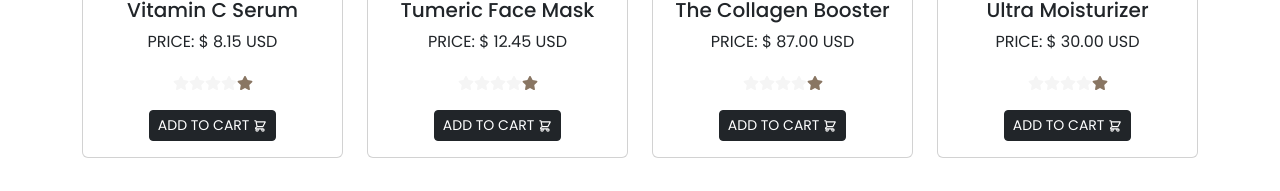
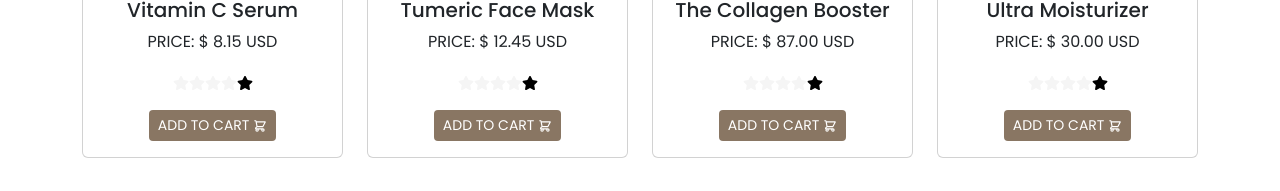
Before and after one commit to somkenemuscle/Beauty-care-design, a React (Create React App) app: page / in a window 1280 px wide. Shown: the part 1189-1380 px from the top of the page. Built offline with nearby package versions, Linux system fonts and the light colour scheme; a web font is replaced by a local one.

Commit message:
best sellers added

```diff
--- a/src/components/productCards/productCards.jsx
+++ b/src/components/productCards/productCards.jsx
@@ -8,8 +8,8 @@ function productCards({ src, name, price }) {
       <div className="card-body">
         <h5 className="card-title">{name}</h5>
         <p className="card-text">PRICE: $ {price} USD </p>
-        <p style={{ color: 'whitesmoke' }}><FaStar /><FaStar /><FaStar /><FaStar /><span style={{ color: '#897663' }}><FaStar /></span></p>
-        <a href="/" className="btn btn-sm btn-dark" data-mdb-ripple-init>ADD TO CART  <HiOutlineShoppingCart /></a>
+        <p style={{ color: 'whitesmoke' }}><FaStar /><FaStar /><FaStar /><FaStar /><span style={{ color: 'black' }}><FaStar /></span></p>
+        <a href="/" className="btn btn-sm" data-mdb-ripple-init>ADD TO CART  <HiOutlineShoppingCart /></a>
       </div>
     </div>
   )
--- a/src/index.css
+++ b/src/index.css
@@ -67,7 +67,16 @@ nav {
 .best-sellers-div{
     margin-bottom: 1%;
 }
-
+.btn{
+    background-color: #897663;
+    color: white;
+}
+.btn:hover{
+    background-color: #9b846e;
+    font-weight: bold;
+    transition: 0.2s;
+    color: white;
+}
 
 /* footer styling */
 footer {
```
